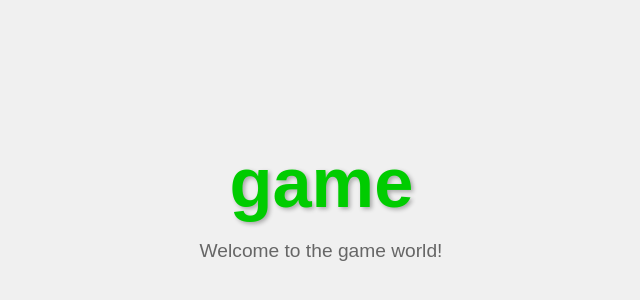
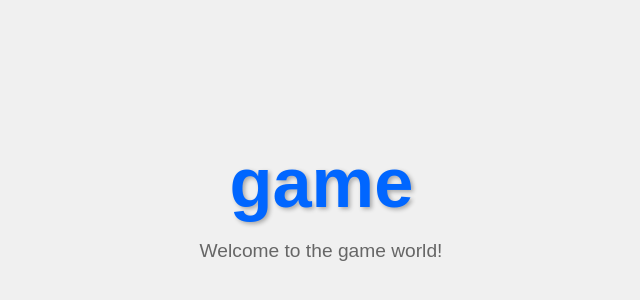
Before and after one commit to parryying/game, a plain HTML site: page index.html in a window 1280 px wide. Shown: the part 196-496 px from the top of the page, without its empty margins (319-959 px from the left). Drawn offline with Linux system fonts and the light colour scheme.

Commit message:
Change font color from green to blue

```diff
--- a/index.html
+++ b/index.html
@@ -19,7 +19,7 @@
         .game-text {
             font-size: 4rem;
             font-weight: bold;
-            color: #00cc00;
+            color: #0066ff;
             text-shadow: 2px 2px 4px rgba(0, 0, 0, 0.3);
             animation: pulse 2s ease-in-out infinite;
         }
```
